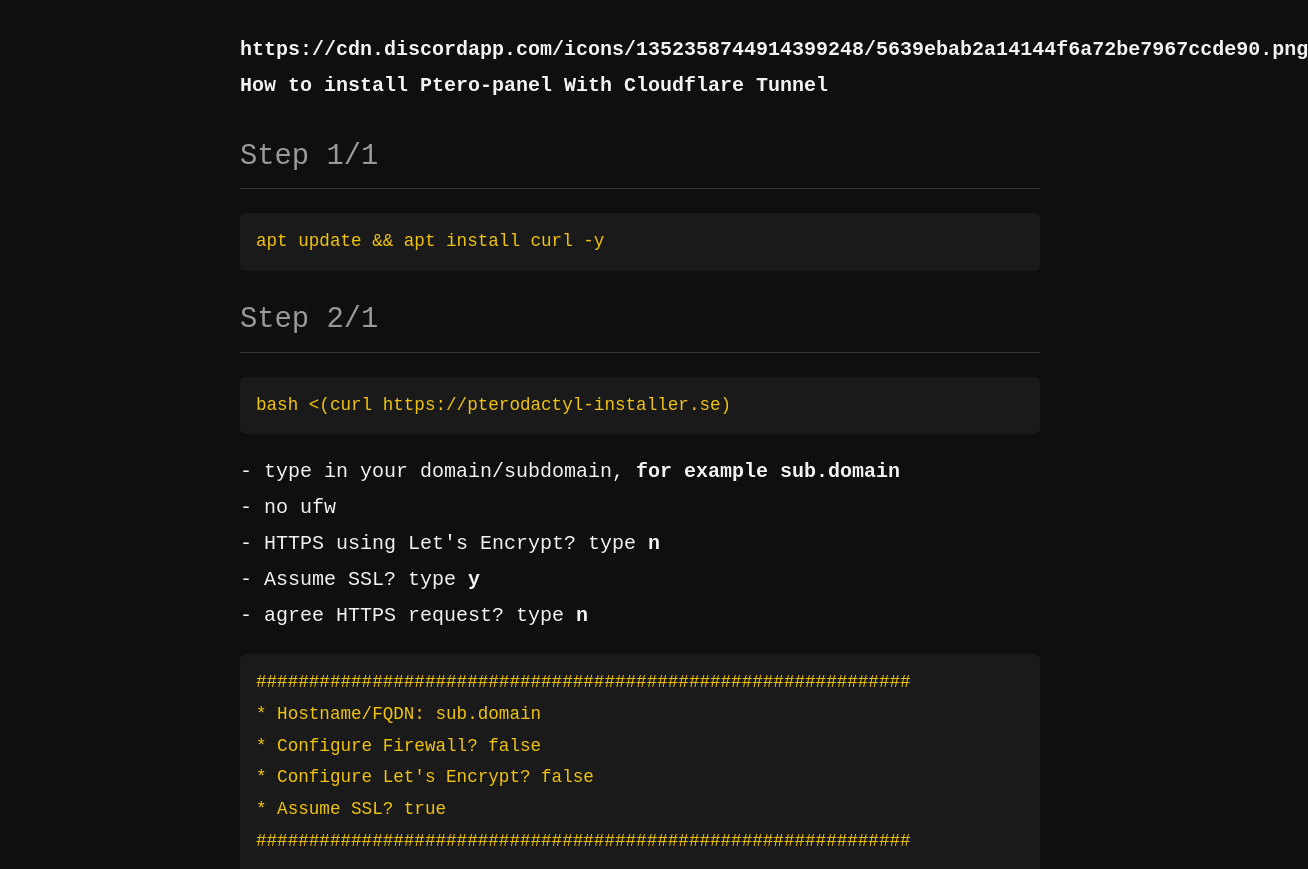
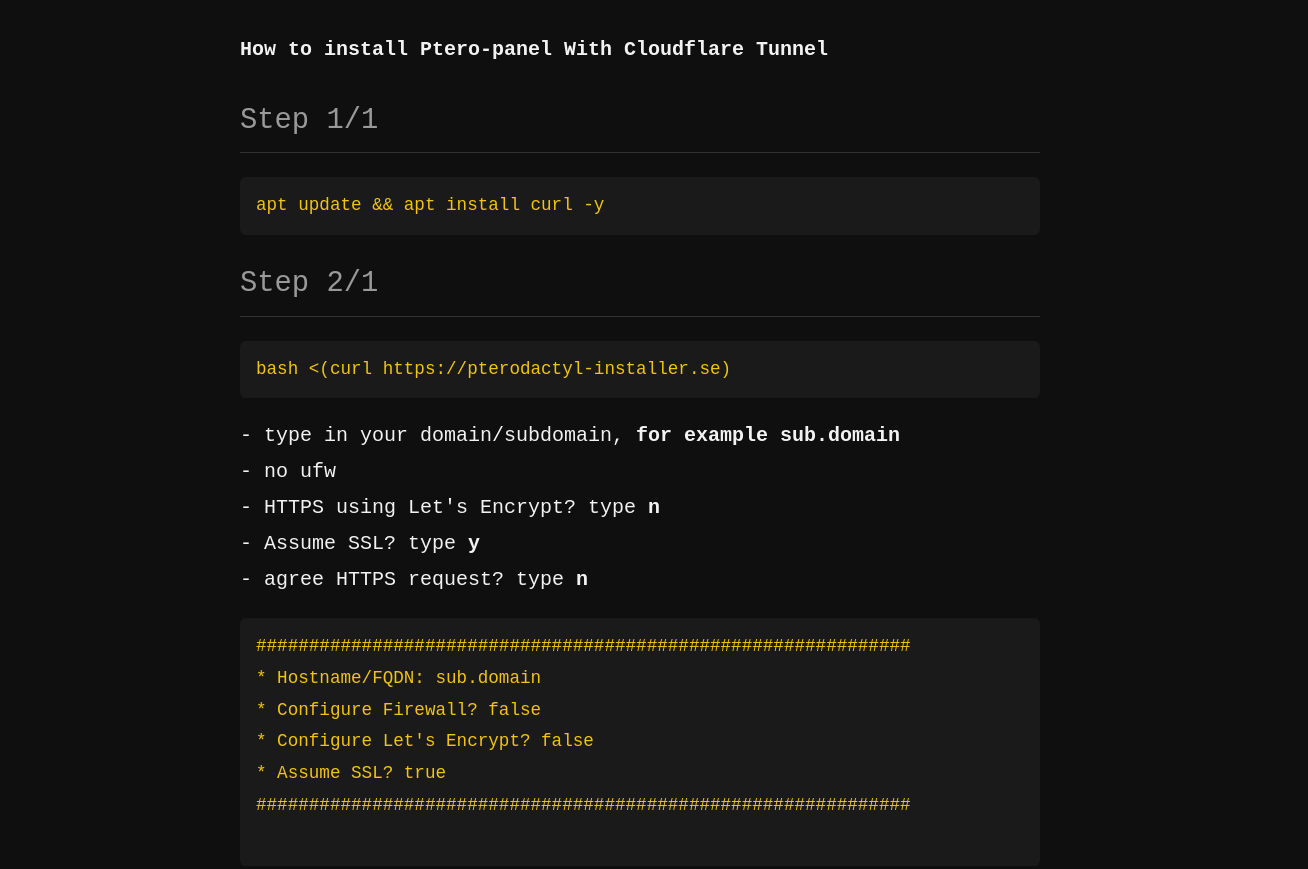
Before and after one commit to NakshOpDev/ptero-tunnel, a plain HTML site: page index.html in a window 1280 px wide. Shown: the top 869 px of the page, 1308 px wide, since content can reach past the window. Drawn offline with Linux system fonts and the light colour scheme.

Commit message:
Update index.html

```diff
--- a/index.html
+++ b/index.html
@@ -68,7 +68,7 @@
 <body>
   <main>
   <div class="container">
-    <h4> https://cdn.discordapp.com/icons/1352358744914399248/5639ebab2a14144f6a72be7967ccde90.png How to install Ptero-panel With Cloudflare Tunnel</h4>
+    <h4> How to install Ptero-panel With Cloudflare Tunnel</h4>
 
     <h2>Step 1/1</h2>
     <pre>apt update && apt install curl -y</pre>
```
